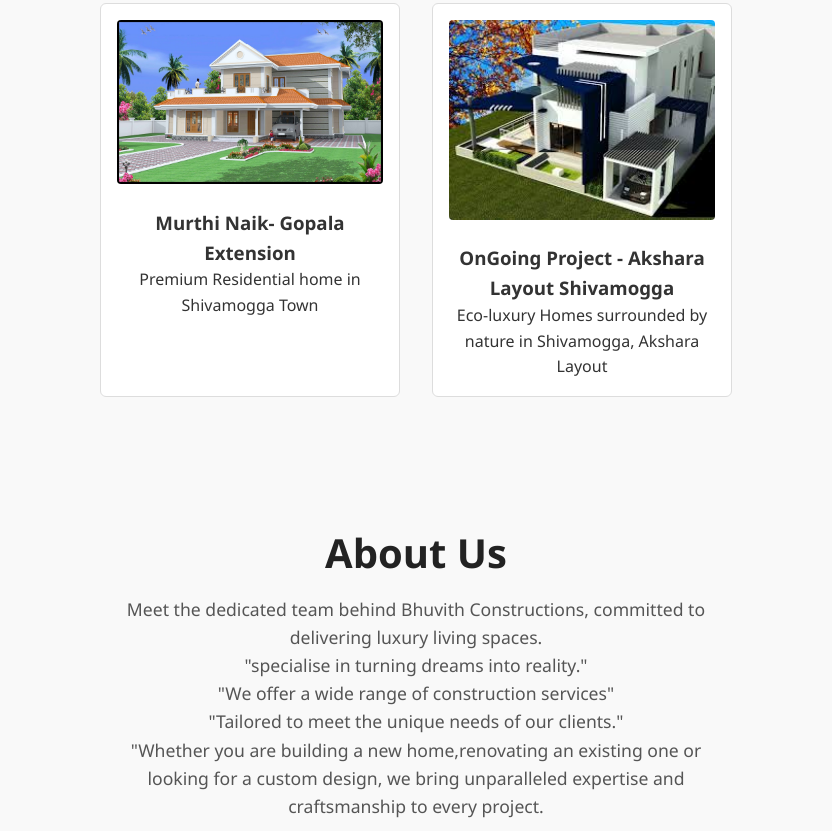
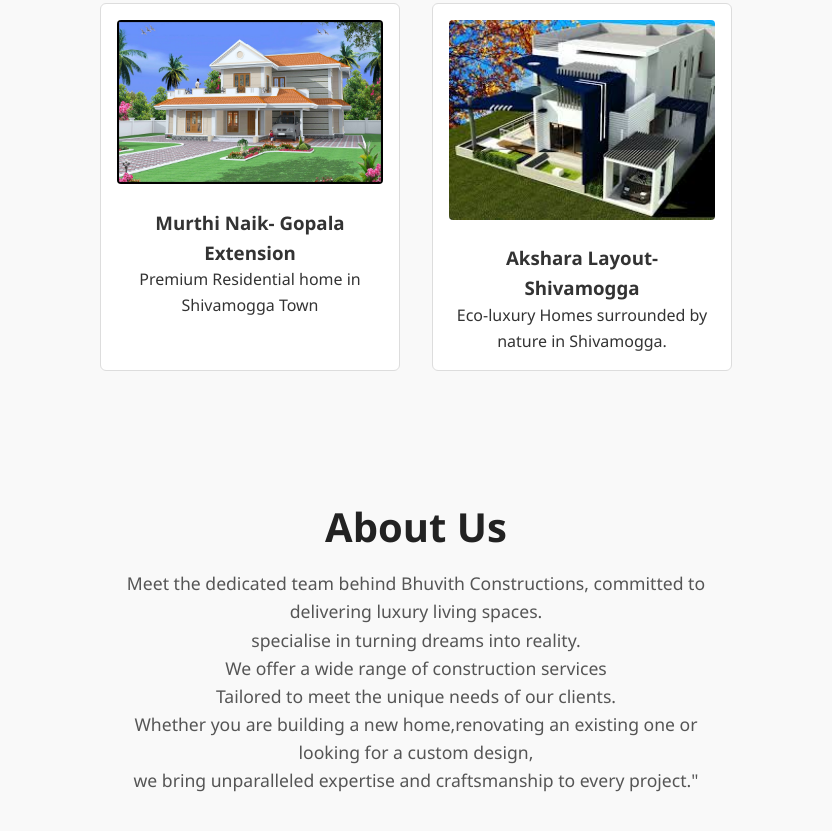
Before and after one commit to BhuvithConstructions/bhuvith-site, a plain HTML site: page index.html in a window 1280 px wide. Shown: the part 691-1522 px from the top of the page, without its empty margins (224-1056 px from the left). Drawn offline with Linux system fonts and the light colour scheme.

Commit message:
Update index.html
updated the page content

```diff
--- a/index.html
+++ b/index.html
@@ -77,8 +77,8 @@
       </div>
       <div class="project-card">
         <img src="images/project2.jpeg" alt="My Local Image" width="400" />
-        <h3>OnGoing Project - Akshara Layout Shivamogga</h3>
-        <p>Eco-luxury Homes surrounded by nature in Shivamogga, Akshara Layout</p>
+        <h3>Akshara Layout- Shivamogga</h3>
+        <p>Eco-luxury Homes surrounded by nature in Shivamogga.</p>
       </div>
     </div>
   </section>
@@ -88,14 +88,15 @@
     <p class="about-description">
       Meet the dedicated team behind Bhuvith Constructions, committed to delivering luxury living spaces.
       <br>
-      "specialise in turning dreams into reality."
+      specialise in turning dreams into reality.
       <br>
-      "We offer a wide range of construction services"
+      We offer a wide range of construction services
       <br>
-      "Tailored to meet the unique needs of our clients."
+      Tailored to meet the unique needs of our clients.
       <br>
-      "Whether you are building a new home,renovating an existing one or looking for a custom design,
-      we bring unparalleled expertise and craftsmanship to every project.
+      Whether you are building a new home,renovating an existing one or looking for a custom design,
+      <br>
+      we bring unparalleled expertise and craftsmanship to every project."
     </p>
 
     <div class="profile-container">
```
